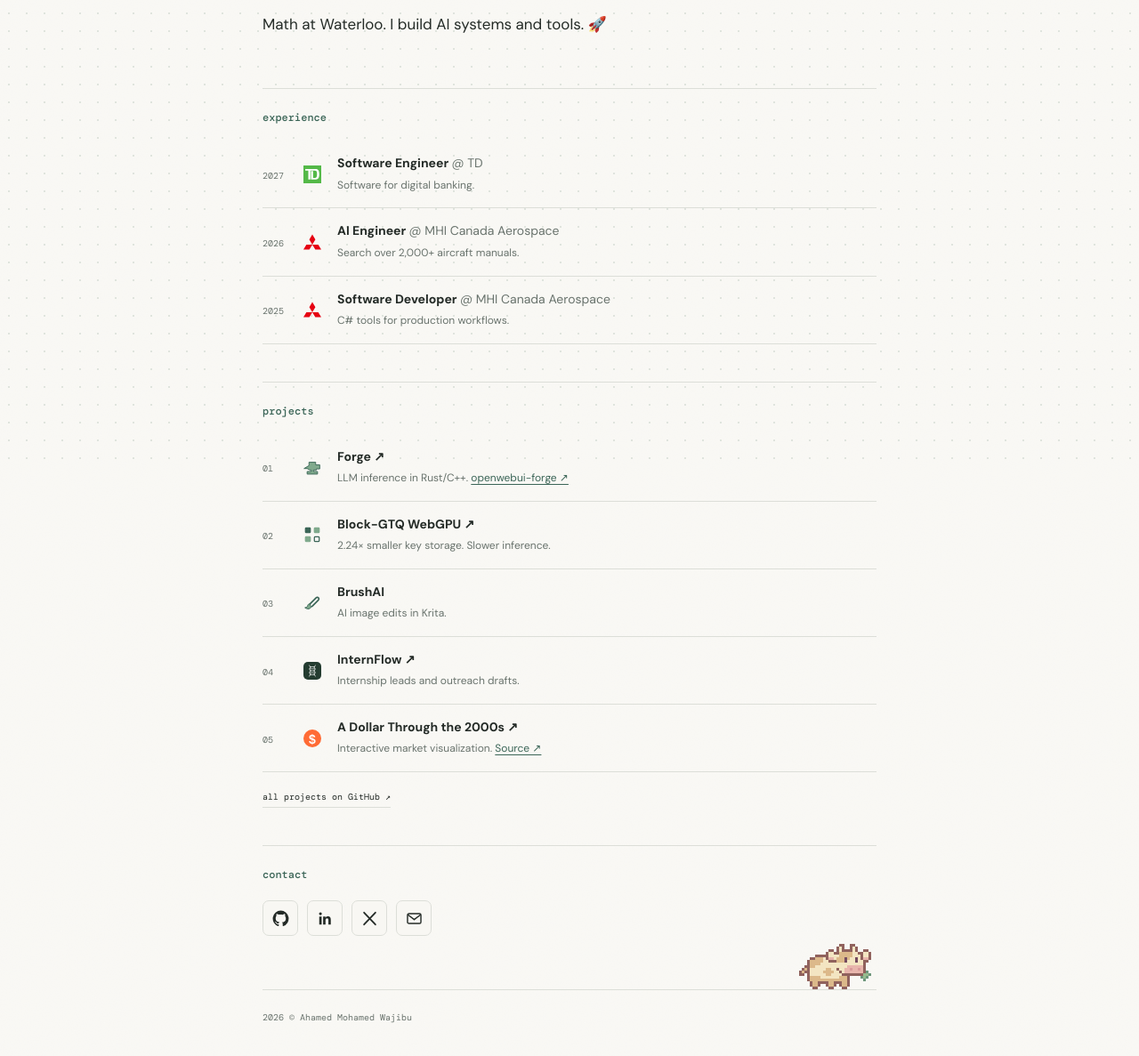
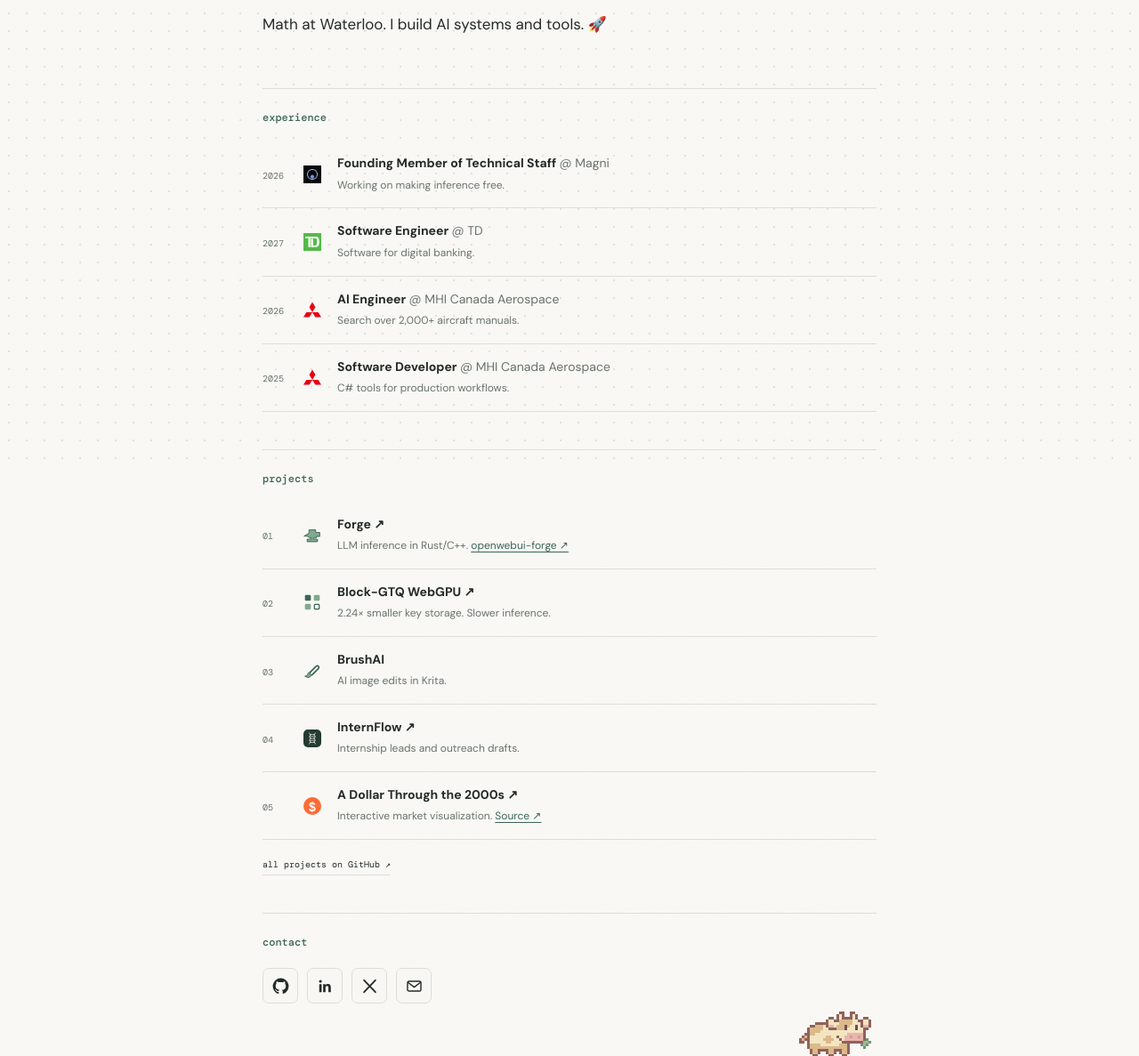
Before and after one commit to amw720386/Portfolio, a Flask app: page / in a window 1280 px wide. Shown: the part 275-1462 px from the top of the page at 89% size. Before the commit the page ends 1425 px from the top, so only its background shows below. Run offline with Flask 3, Linux system fonts and the light colour scheme.

Commit message:
Add Magni founding technical staff experience

```diff
--- a/templates/index.html
+++ b/templates/index.html
@@ -39,6 +39,10 @@
 
     <section class="section" id="work" aria-labelledby="work-title">
       <h2 class="section-heading" id="work-title">experience</h2>
+      <div class="entry">
+        <span class="entry-meta"><span class="entry-date">2026</span><img class="entry-icon" src="{{ url_for('static', filename='icons/magni.jpg') }}" width="20" height="20" alt=""></span>
+        <div><h3>Founding Member of Technical Staff <span>@ Magni</span></h3><p>Working on making inference free.</p></div>
+      </div>
       <div class="entry">
         <span class="entry-meta"><span class="entry-date">2027</span><img class="entry-icon" src="{{ url_for('static', filename='icons/td.svg') }}" width="20" height="20" alt=""></span>
         <div><h3>Software Engineer <span>@ TD</span></h3><p>Software for digital banking.</p></div>
```
Also changed, not shown: static/icons/magni.jpg (added).
